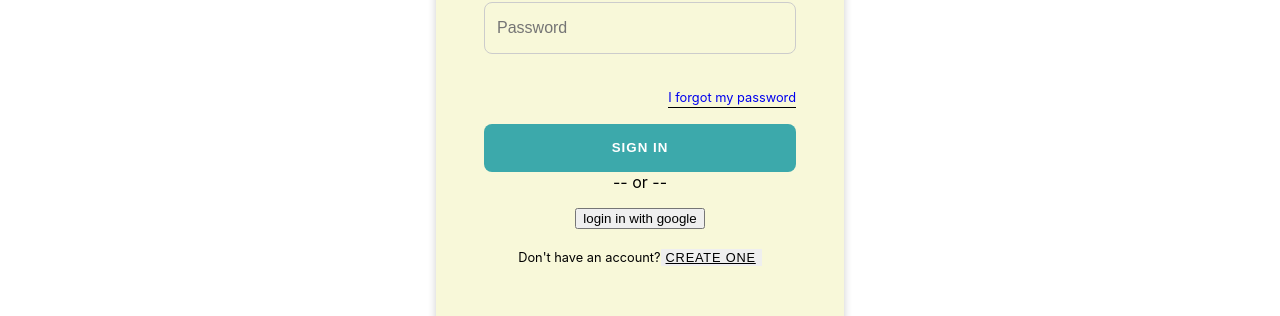
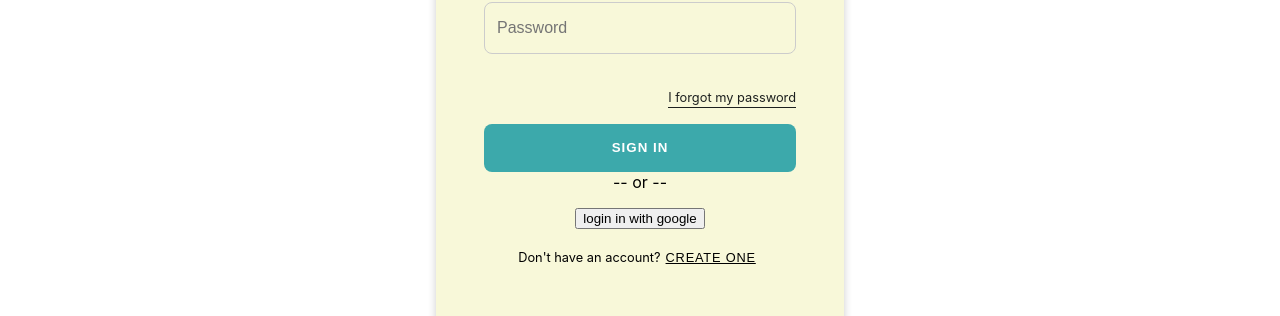
Before and after one commit to joycethh/playground, a React (Create React App) app: page /auth in a window 1280 px wide. Shown: the part 294-610 px from the top of the page. Built offline with nearby package versions, Linux system fonts and the light colour scheme; no server answers.

Commit message:
update the auth toggle button bg color

```diff
--- a/src/pages/auth/auth.scss
+++ b/src/pages/auth/auth.scss
@@ -26,7 +26,6 @@
                 justify-content: center;
 
                 h6 {
-                  color: themed('highlight');
                   font-weight: 500;
                   font-size: 1.2rem;
                   text-transform: uppercase;
@@ -45,11 +44,11 @@
                     align-self: flex-end;
                     padding-bottom: 1px;
                     width: fit-content;
-                    border-bottom: 1px solid themed('textColorSoft');
+                    border-bottom: 1px solid themed('textColor');
 
                     a {
                         text-decoration: none;
-                        color: themed('textColorSoft');
+                        color: themed('textColor');
                         font-size: 0.8rem;
                         line-height: 0.8rem;
                     }
@@ -85,6 +84,7 @@
 
                 button {
                     font-size: 0.8rem;
+                    background-color: inherit;
                     padding-left: 5px;
                     border: 0;
                     text-decoration: underline;
```
